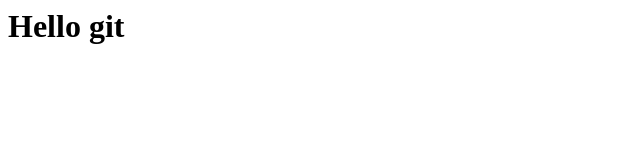
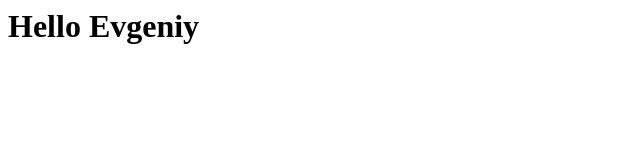
Before and after one commit to Astapenkov/git-sample, a plain HTML site: page index.html in a window 1280 px wide. Shown: the whole page, without its empty margins (0-640 px from the left). Drawn offline with Linux system fonts and the light colour scheme.

Commit message:
New Commit

```diff
--- a/index.html
+++ b/index.html
@@ -1 +1 @@
-<h1> Hello git </h1>
+<h1> Hello Evgeniy  </h1>
```
